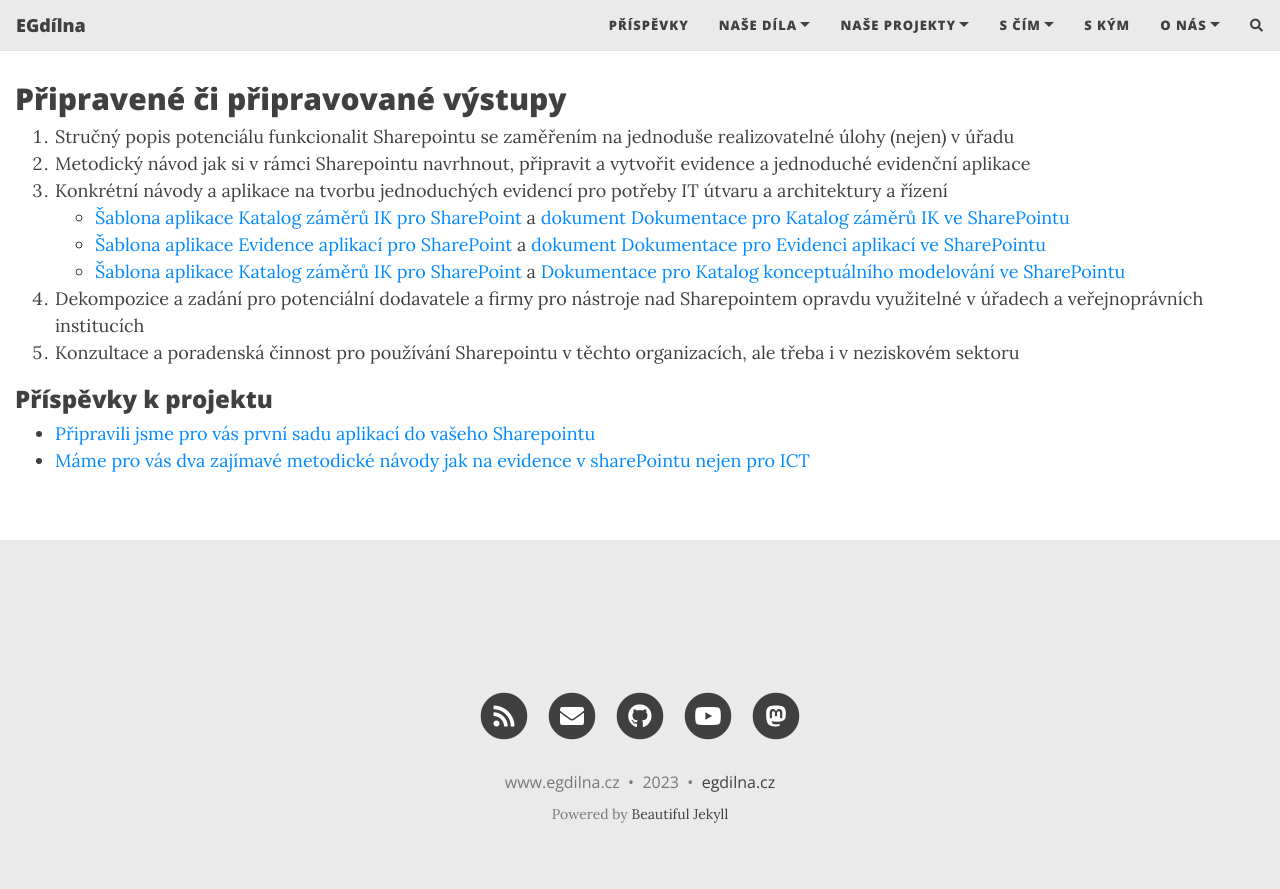
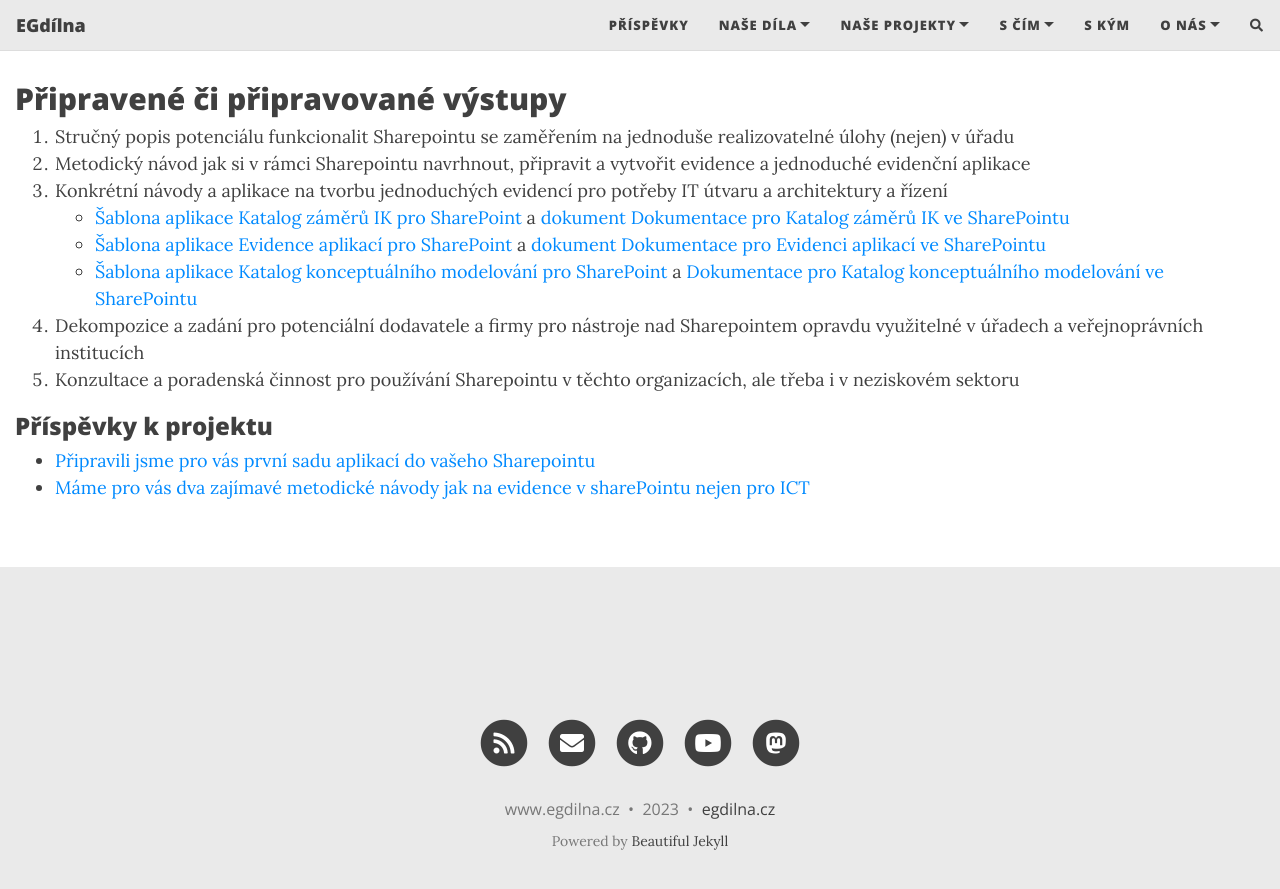
Before and after one commit to egdilna/egdilna.github.io, a Jekyll site: the page built from projekty/projekt-sharepoint.md, in a window 1280 px wide and 900 px high, scrolled down 757 px. Shown: the top 889 px of the window. Built offline with Jekyll 4.4.1, drawn with Linux system fonts in a browser that asks for light colours; nearby versions of some CDN libraries; comment, search, counter and statistics services are not loaded.

Commit message:
oprava odkazu na šablonu katalogu KM

```diff
--- a/projekty/projekt-sharepoint.md
+++ b/projekty/projekt-sharepoint.md
@@ -17,7 +17,7 @@ Našim cílem je úřadům poskytnout stravitelnou formou podklady pro větší
 3. Konkrétní návody a aplikace na tvorbu jednoduchých evidencí pro potřeby IT útvaru a architektury a řízení
     - [Šablona aplikace Katalog záměrů IK pro SharePoint](https://github.com/egdilna/sablony/blob/main/sharepoint/sablona-katalog-zameru-ik.stp) a [dokument Dokumentace pro Katalog záměrů IK ve SharePointu](https://architektovani.tiddlyhost.com/#Katalog%20z%C3%A1m%C4%9Br%C5%AF%20IK%20ve%20SharePointu)
     - [Šablona aplikace Evidence aplikací pro SharePoint](https://github.com/egdilna/sablony/blob/main/sharepoint/sablona-evidence-aplikaci.stp) a [dokument Dokumentace pro Evidenci aplikací ve SharePointu](https://architektovani.tiddlyhost.com/#Evidence%20aplikac%C3%AD%20ve%20SharePointu)
-    - [Šablona aplikace Katalog záměrů IK pro SharePoint](https://github.com/egdilna/sablony/blob/main/sharepoint/sablona-katalog-zameru-ik.stp) a [Dokumentace pro Katalog konceptuálního modelování ve SharePointu](https://architektovani.tiddlyhost.com/#Katalog%20konceptu%C3%A1ln%C3%ADho%20modelov%C3%A1n%C3%AD%20ve%20SharePointu)
+    - [Šablona aplikace Katalog konceptuálního modelování pro SharePoint](https://github.com/egdilna/sablony/blob/main/sharepoint/sablona-katalog-km.stp) a [Dokumentace pro Katalog konceptuálního modelování ve SharePointu](https://architektovani.tiddlyhost.com/#Katalog%20konceptu%C3%A1ln%C3%ADho%20modelov%C3%A1n%C3%AD%20ve%20SharePointu)
 4. Dekompozice a zadání pro potenciální dodavatele a firmy pro nástroje nad Sharepointem opravdu využitelné v úřadech a veřejnoprávních institucích
 5. Konzultace a poradenská činnost pro používání Sharepointu v těchto organizacích, ale třeba i v neziskovém sektoru
 
```
